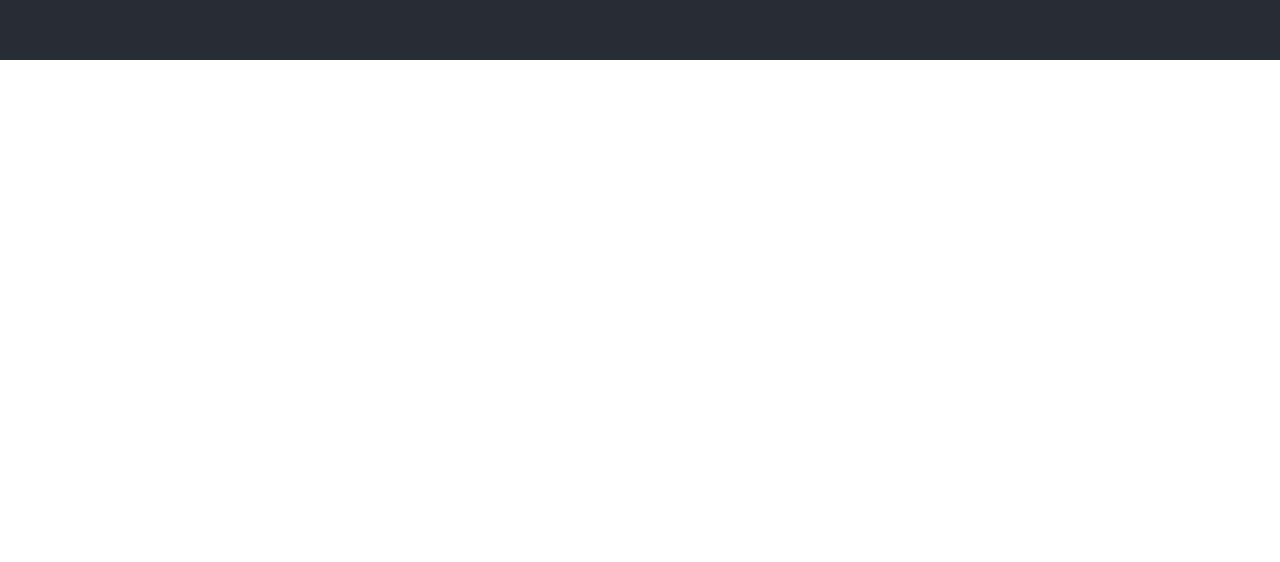
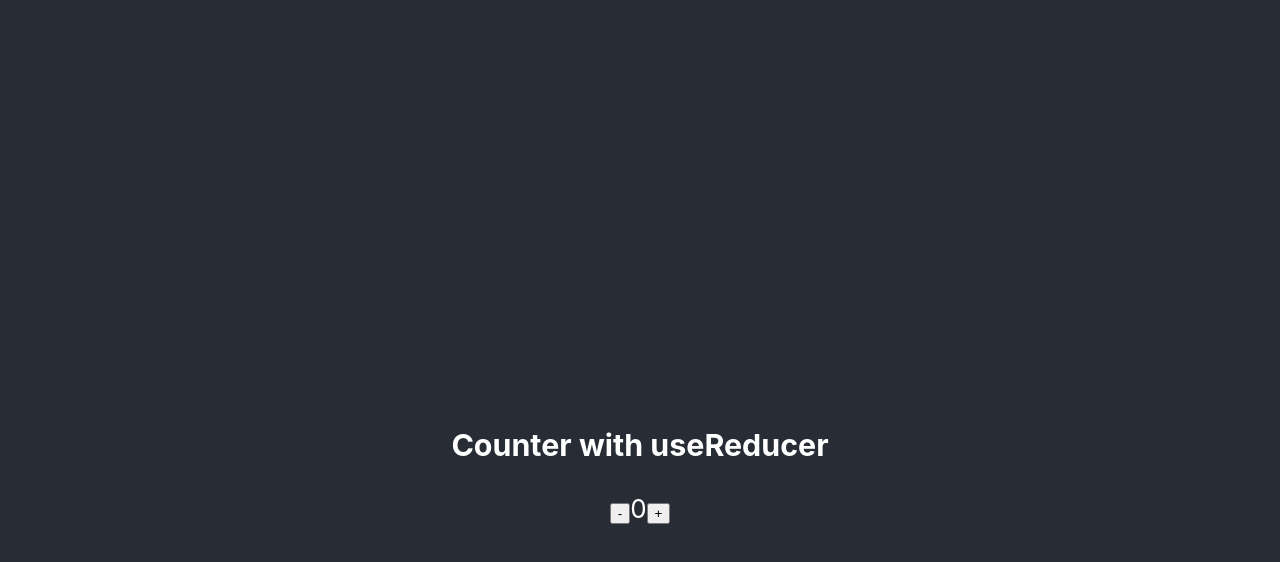
Before and after one commit to iantheminimalist/tutorial-react-app, a React (Create React App) app: page / in a window 1280 px wide. Shown: the part 3940-4502 px from the top of the page. Before the commit the page ends 4000 px from the top, so only its background shows below. Built offline with nearby package versions, Linux system fonts and the light colour scheme.

Commit message:
finished useReducer Counter exercise

```diff
--- a/src/App.js
+++ b/src/App.js
@@ -6,7 +6,8 @@ import { Counter } from './components/Counter';
 import InputHookArrays from './components/InputHookArrays';
 import InputHookObjects from './components/InputHookObjects';
 import TodoList from './components/TodoList';
-import TodoListV2 from './components/TodoListV2'
+import TodoListV2 from './components/TodoListV2';
+import CounterV2 from './components/reducer/CounterV2';
 
 function App() {
   return (
@@ -16,6 +17,7 @@ function App() {
       <InputHookArrays />
       <TodoList />
       <TodoListV2 />
+      <CounterV2 />
     </div>
   );
 }
--- /dev/null
+++ b/src/components/reducer/CounterV2.js
@@ -0,0 +1,39 @@
+import React, { useReducer } from 'react';
+
+const ACTIONS = {
+    INCREMENT: 'increment',
+    DECREMENT: 'decrement'
+};
+
+function reducer(state, action){
+    switch(action.type){
+        case ACTIONS.INCREMENT:
+            return { count: state.count + 1 };
+        case ACTIONS.DECREMENT:
+            return{ count: state.count - 1 };
+        default:
+            return state;
+    }
+}
+
+export default function CounterV2() {
+
+    const [ state, dispatch ] = useReducer(reducer, { count: 0 } );
+
+    function increment(){
+        dispatch({ type: ACTIONS.INCREMENT });
+    }
+    function decrement(){
+        dispatch({ type: ACTIONS.DECREMENT });
+    }
+    return (
+        <div className="App-header" >
+            <h3>Counter with useReducer</h3>
+            <div>
+                <button onClick={ decrement }> - </button>
+                  {state.count}
+                <button onClick={ increment }> + </button>
+            </div>
+        </div>
+    )
+}
```
Also changed, not shown: src/components/TodoListV3.js (added, +12 -0 lines), 1 other file (tests, documents, lock files or other folders).
